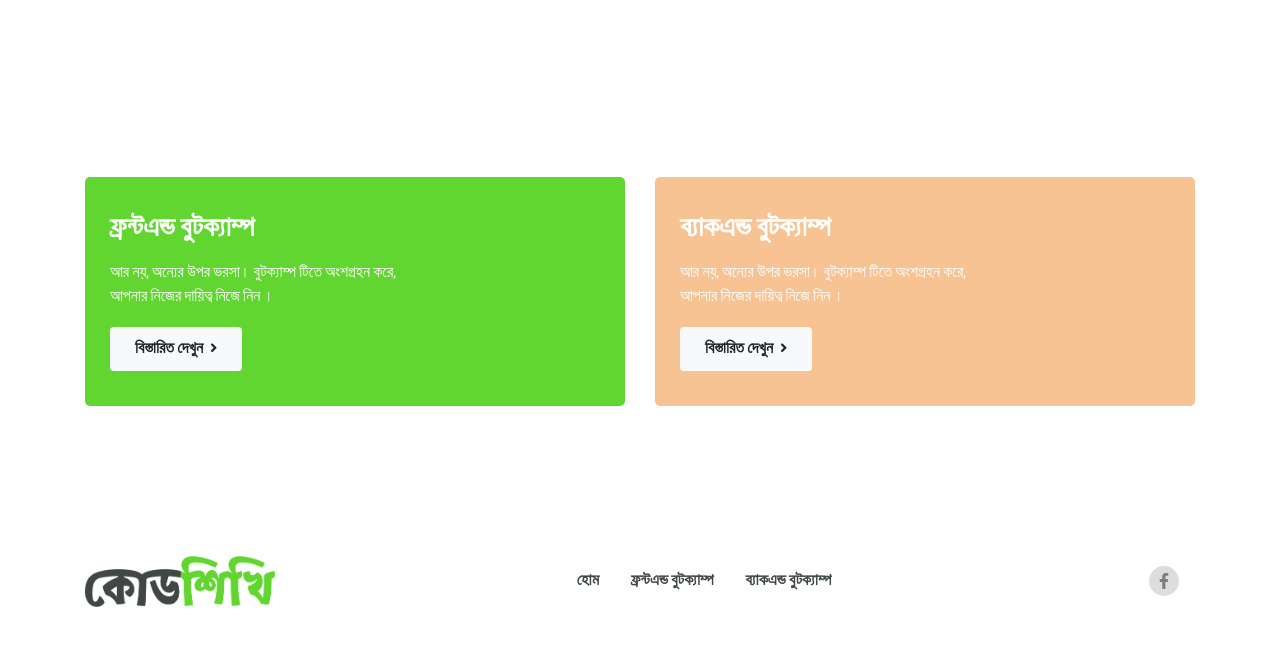
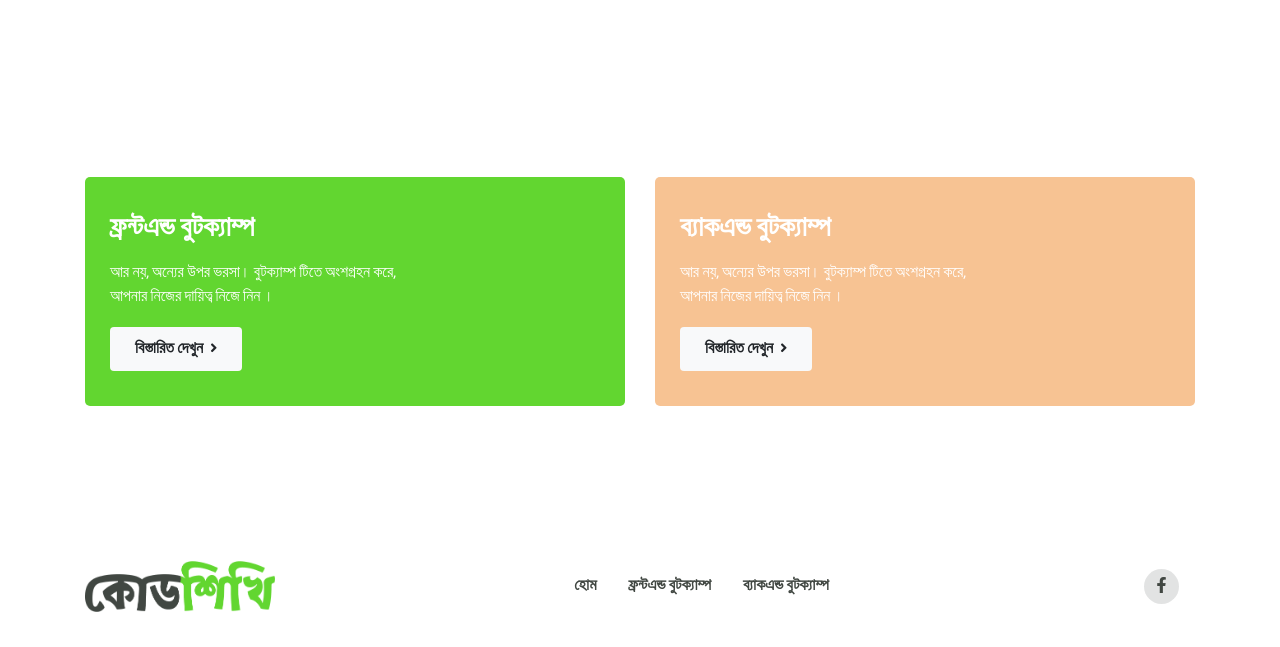
Before and after one commit to templatecookie/codeshikhi-html, a plain HTML site: page index.html in a window 1280 px wide. Shown: the part 1954-2601 px from the top of the page. Drawn offline with nearby package versions, Linux system fonts and the light colour scheme.

Commit message:
footer social menu color and social link color fix

```diff
--- a/assets/scss/component/_bootcam.scss
+++ b/assets/scss/component/_bootcam.scss
@@ -8,7 +8,7 @@
 		padding-bottom: 60px;
 		span {
 			// background-color: rgba(98, 214, 48, 0.349);
-			background-color: rgb(243 255 238);
+			background-color: rgb(243,255,238);
 			border-radius: 5px;
 			padding: 5px 15px;
 			text-transform: lowercase;
--- a/assets/scss/component/_footer.scss
+++ b/assets/scss/component/_footer.scss
@@ -1,5 +1,5 @@
 .footer {
-	padding: 30px 0px;
+	padding: 35px 0px;
 	.row {
 		align-items: center;
 	}
@@ -21,6 +21,9 @@
 				color: color(secondary);
 				font-weight: 600;
 				text-transform: capitalize;
+				&:hover {
+					color: color(primary);
+				}
 			}
 		}
 	}
@@ -32,14 +35,16 @@
 		li {
 			margin: 0px 16px;
 			a {
-				i {
-					background-color: #ddd;
-					width: 30px;
-					height: 30px;
-					border-radius: 50%;
-					line-height: 30px;
-					text-align: center;
-					color: rgba(2, 2, 2, 0.438);
+				background-color: rgba(color(secondary), 0.15);
+				width: 35px;
+				height: 35px;
+				line-height: 35px;
+				border-radius: 50%;
+				text-align: center;
+				color: color(secondary);
+				&:hover{
+					color: white;
+					background-color: color(primary);
 				}
 			}
 		}
--- a/assets/scss/component/_header.scss
+++ b/assets/scss/component/_header.scss
@@ -18,7 +18,6 @@
 		font-size: 16px;
 		color: #677788 !important;
 		font-weight: 600;
-		transition: color 0.3s linear;
 		text-transform: capitalize;
 		&:hover {
 			color: color(primary) !important;
--- a/assets/scss/utility/_common.scss
+++ b/assets/scss/utility/_common.scss
@@ -2,6 +2,11 @@ body {
 	font-family: 'Baloo Da 2', cursive;
 	font-weight: 400;
 	color: color(secondary);
+}
+
+a {
+	display: inline-block;
+	transition: color 0.2s linear;
 }
 
 // custom Padding
```
Also changed, not shown: assets/css/main.css, 1 other file.
